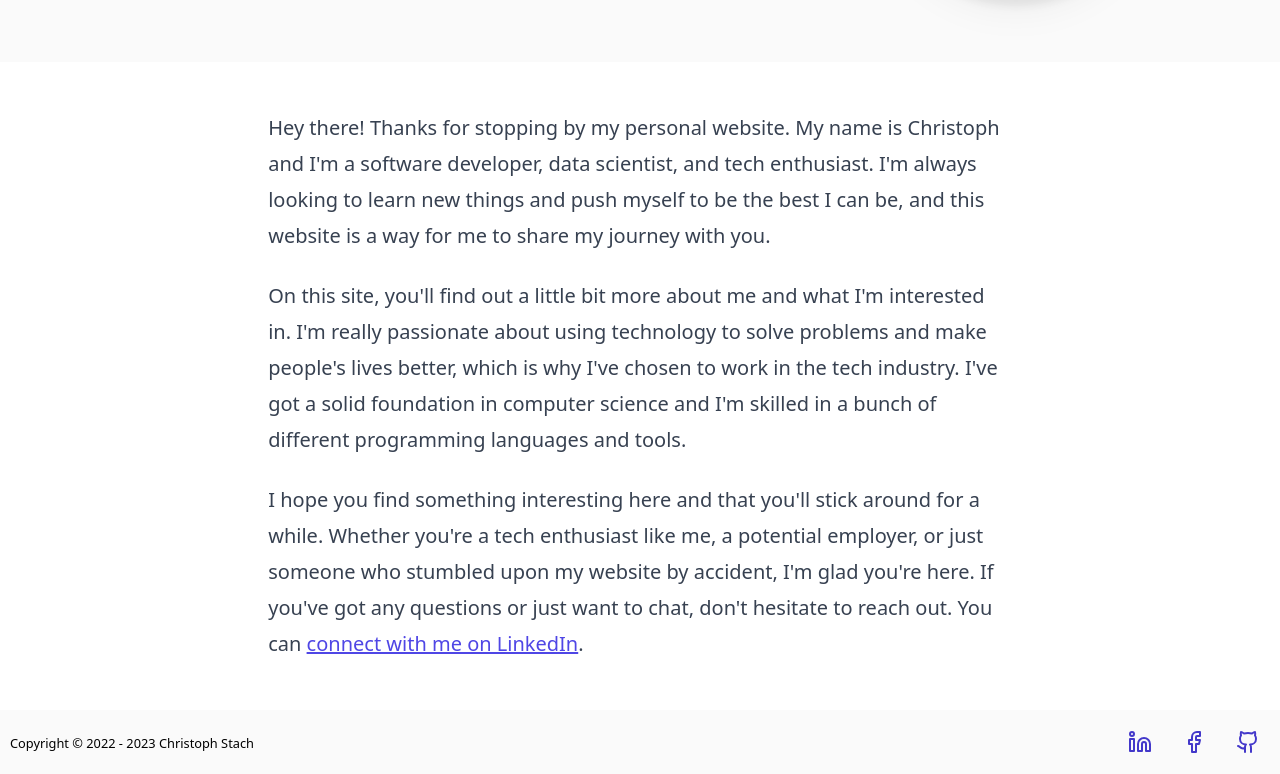
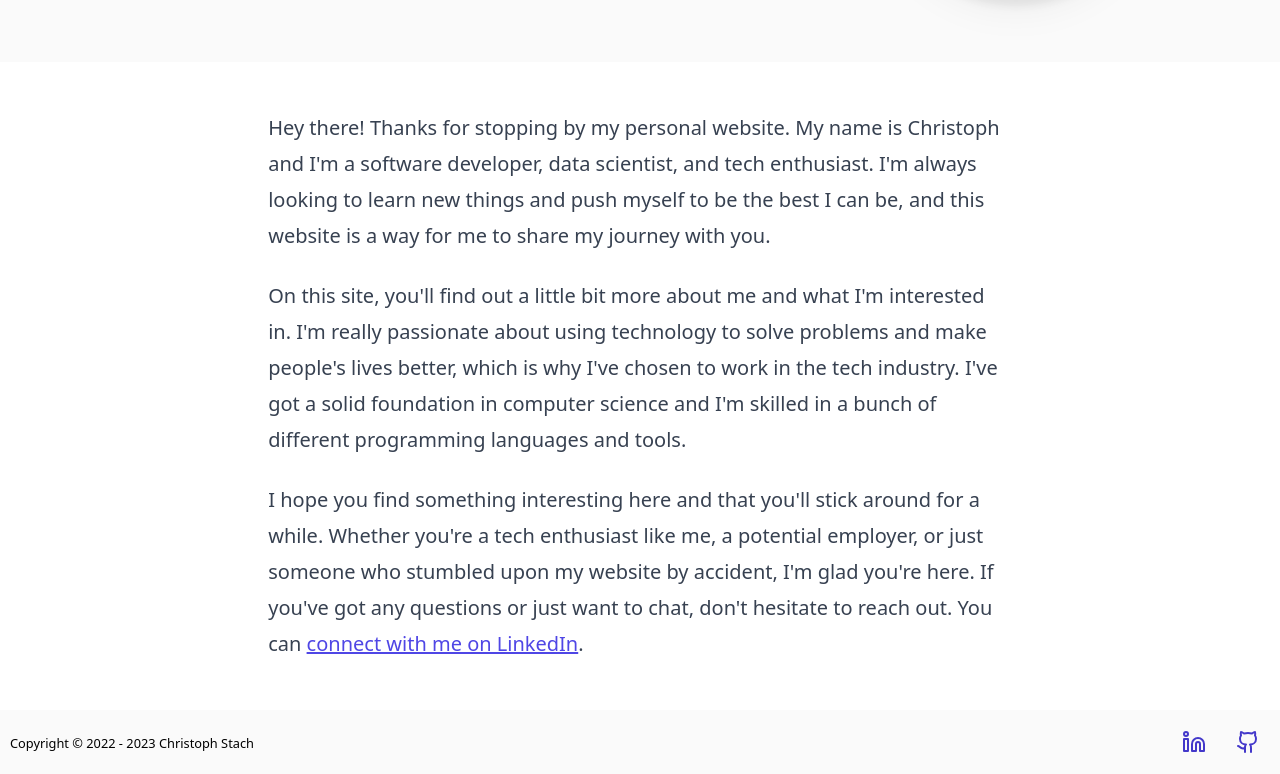
Before and after one commit to christophstach/christophstach-website-next, a Next.js app: page / in a window 1280 px wide. Shown: the part 434-1208 px from the top of the page. Built offline with nearby package versions, Linux system fonts and the light colour scheme.

Commit message:
Add label to SocialLink

```diff
--- a/app/layout.tsx
+++ b/app/layout.tsx
@@ -50,14 +50,16 @@ export default function RootLayout({
                 </small>
               </div>
               <div className="flex justify-end gap-2.5">
-                <SocialLink href="https://www.linkedin.com/in/christoph-stach-7586b958">
+                <SocialLink
+                  ariaLabel="LinkedIn Profile"
+                  href="https://www.linkedin.com/in/christoph-stach-7586b958"
+                >
                   <Linkedin />
                 </SocialLink>
-
-                <SocialLink href="https://www.facebook.com/christoph.stach">
-                  <Facebook />
-                </SocialLink>
-                <SocialLink href="https://github.com/christophstach">
+                <SocialLink
+                  ariaLabel="Github Profile"
+                  href="https://github.com/christophstach"
+                >
                   <Github />
                 </SocialLink>
               </div>
--- a/components/SocialLink.tsx
+++ b/components/SocialLink.tsx
@@ -1,12 +1,15 @@
 export default function SocialLink({
   children,
   href,
+  ariaLabel,
 }: {
   children: React.ReactNode;
   href: string;
+  ariaLabel: string;
 }) {
   return (
     <a
+      aria-label={ariaLabel}
       href={href}
       target="_blank"
       className="rounded-lg p-2.5 text-sm text-indigo-700 hover:bg-gray-100 focus:outline-none focus:ring-4 focus:ring-gray-300 dark:text-gray-400 dark:hover:bg-gray-700 dark:hover:text-white dark:focus:ring-gray-700"
```
